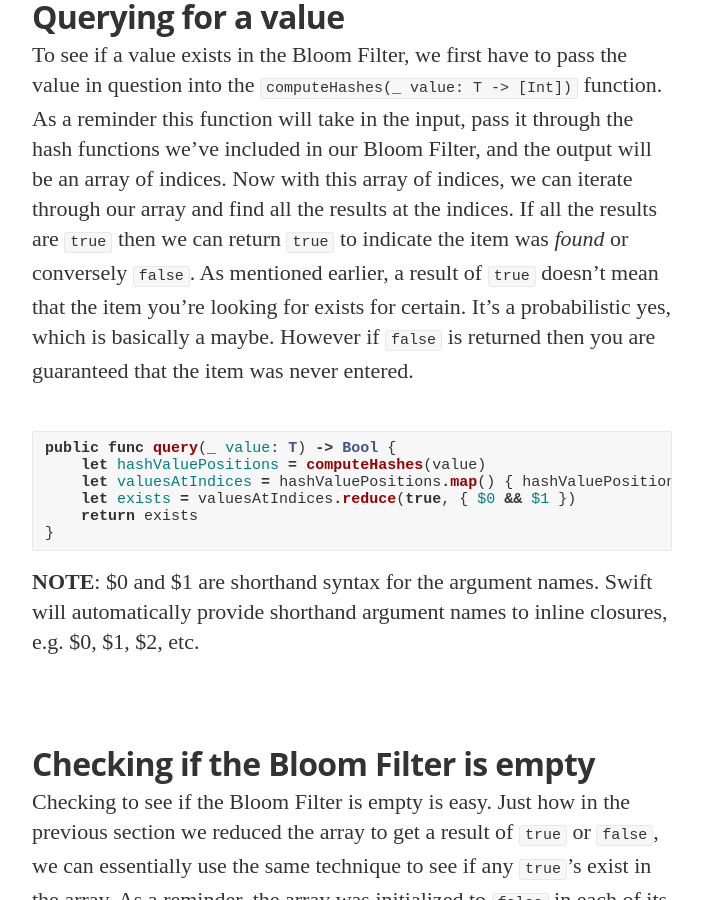
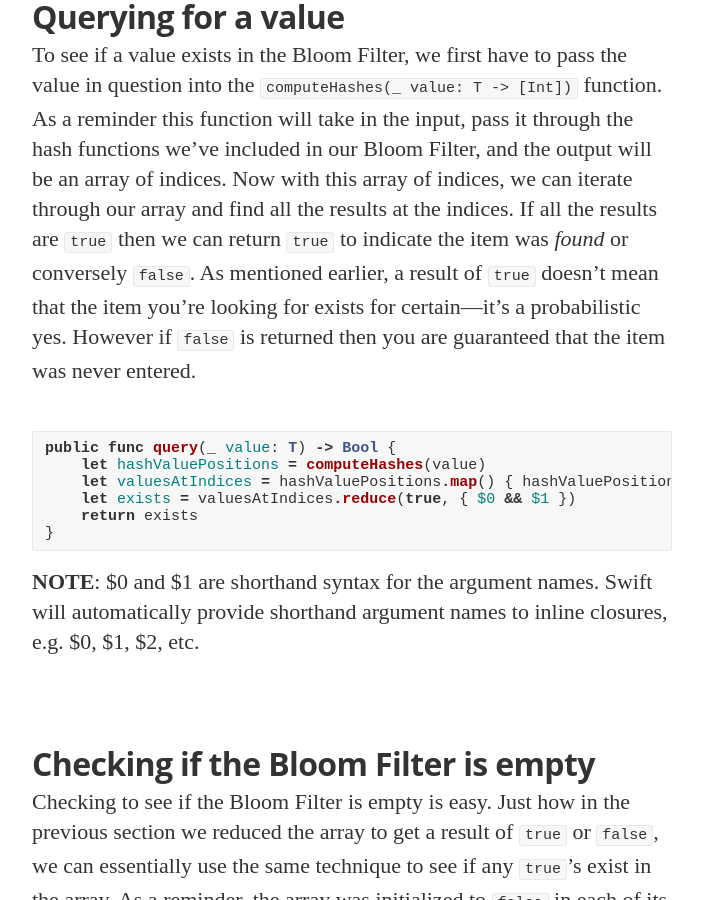
Before and after one commit to nathankrishnan/nathankrishnan.github.io, a Jekyll site: the page built from _posts/2017-03-18-bloomfilter.md, in a window 1280 px wide and 900 px high, scrolled down 7031 px. Shown: the whole window, without its empty margins (288-991 px from the left). Built offline with Jekyll 4.4.1, drawn with Linux system fonts in a browser that asks for light colours; nearby versions of some CDN libraries; some web fonts are replaced; comment, search, counter and statistics services are not loaded.

Commit message:
Update 2017-03-18-bloomfilter.md

````diff
--- a/_posts/2017-03-18-bloomfilter.md
+++ b/_posts/2017-03-18-bloomfilter.md
@@ -147,7 +147,7 @@ public func insert(_ element: T) {
 ```
 
 ## Querying for a value
-To see if a value exists in the Bloom Filter, we first have to pass the value in question into the ```computeHashes(_ value: T -> [Int])``` function.  As a reminder this function will take in the input, pass it through the hash functions we've included in our Bloom Filter, and the output will be an array of indices.  Now with this array of indices, we can iterate through our array and find all the results at the indices.  If all the results are ```true``` then we can return ```true``` to indicate the item was *found* or conversely ```false```.  As mentioned earlier, a result of ```true``` doesn't mean that the item you're looking for exists for certain.  It's a probabilistic yes, which is basically a maybe.  However if ```false``` is returned then you are guaranteed that the item was never entered.
+To see if a value exists in the Bloom Filter, we first have to pass the value in question into the ```computeHashes(_ value: T -> [Int])``` function.  As a reminder this function will take in the input, pass it through the hash functions we've included in our Bloom Filter, and the output will be an array of indices.  Now with this array of indices, we can iterate through our array and find all the results at the indices.  If all the results are ```true``` then we can return ```true``` to indicate the item was *found* or conversely ```false```.  As mentioned earlier, a result of ```true``` doesn't mean that the item you're looking for exists for certain—it's a probabilistic yes.  However if ```false``` is returned then you are guaranteed that the item was never entered.
 
 ```swift
 public func query(_ value: T) -> Bool {
````
